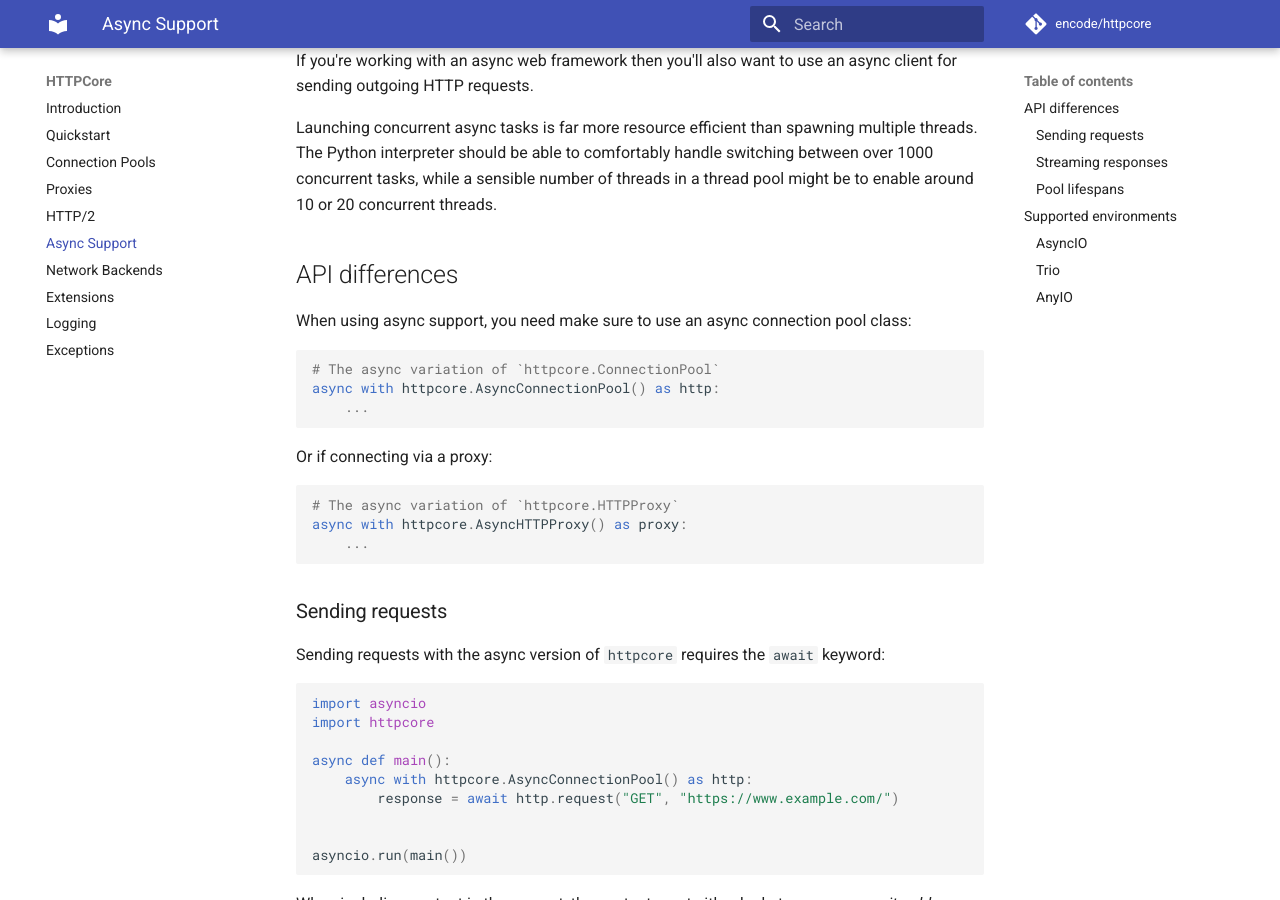
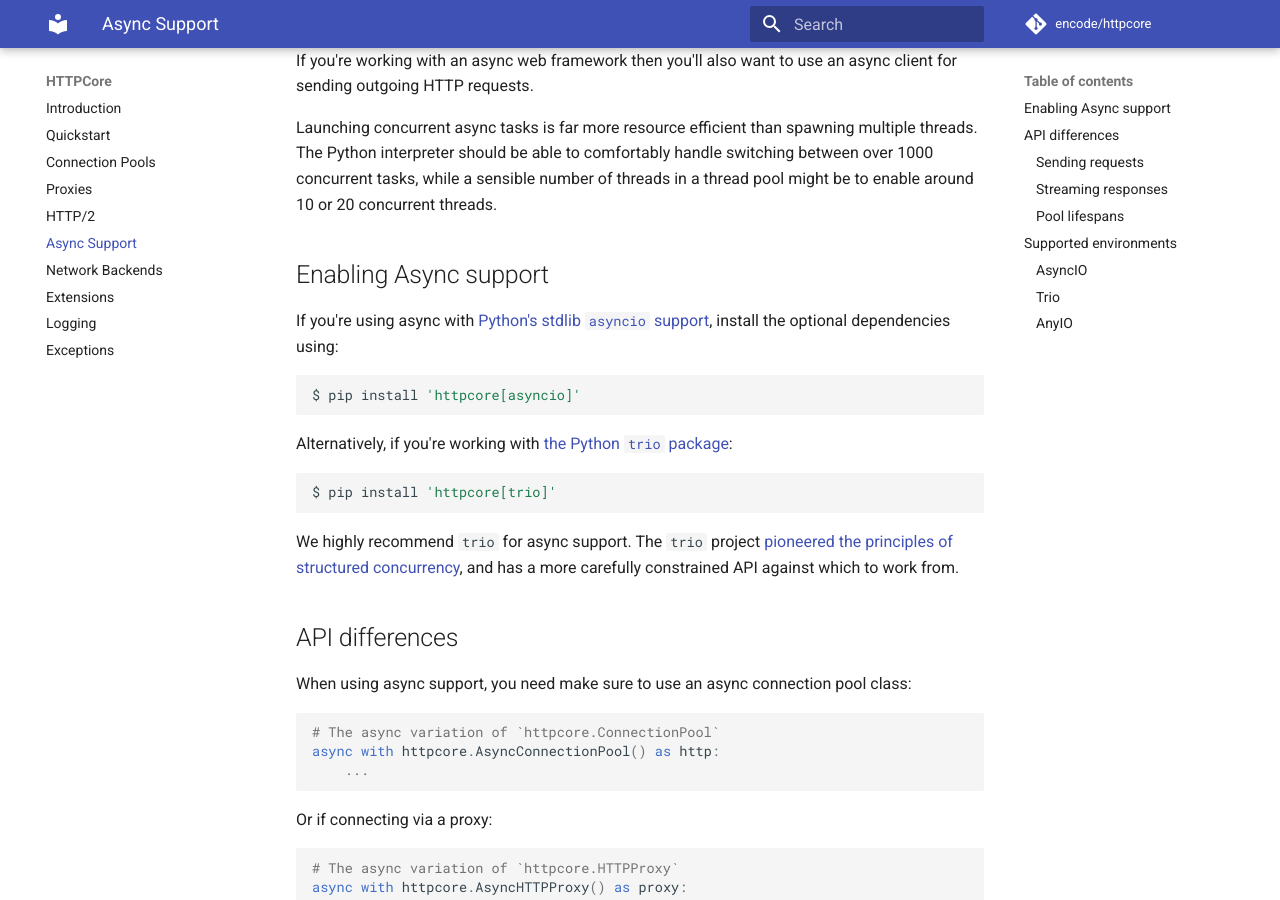
Before and after one commit to encode/httpcore, an MkDocs documentation site: the page built from docs/async.md, in a window 1280 px wide and 900 px high, scrolled down 292 px. Built offline with MkDocs 1.6.1 and Material for MkDocs 9.7.7, drawn with Linux system fonts in a browser that asks for light colours; comment, search, counter and statistics services are not loaded.

````diff
--- a/docs/async.md
+++ b/docs/async.md
@@ -7,6 +7,22 @@ Async is a concurrency model that is far more efficient than multi-threading, an
 If you're working with an async web framework then you'll also want to use an async client for sending outgoing HTTP requests.
 
 Launching concurrent async tasks is far more resource efficient than spawning multiple threads. The Python interpreter should be able to comfortably handle switching between over 1000 concurrent tasks, while a sensible number of threads in a thread pool might be to enable around 10 or 20 concurrent threads.
+
+## Enabling Async support
+
+If you're using async with [Python's stdlib `asyncio` support](https://docs.python.org/3/library/asyncio.html), install the optional dependencies using:
+
+```shell
+$ pip install 'httpcore[asyncio]'
+```
+
+Alternatively, if you're working with [the Python `trio` package](https://trio.readthedocs.io/en/stable/):
+
+```shell
+$ pip install 'httpcore[trio]'
+```
+
+We highly recommend `trio` for async support. The `trio` project [pioneered the principles of structured concurrency](https://en.wikipedia.org/wiki/Structured_concurrency), and has a more carefully constrained API against which to work from.
 
 ## API differences
 
--- a/httpcore/__init__.py
+++ b/httpcore/__init__.py
@@ -130,7 +130,7 @@ __all__ = [
     "WriteError",
 ]
 
-__version__ = "0.18.0"
+__version__ = "1.0.0"
 
 
 __locals = locals()
--- a/requirements.txt
+++ b/requirements.txt
@@ -1,7 +1,4 @@
--e .[http2,socks]
-
-# Optionals
-trio==0.21.0
+-e .[asyncio,trio,http2,socks]
 
 # Docs
 mkdocs==1.5.3
````
Also changed, not shown: other parts of requirements.txt (+0 -1 lines), CHANGELOG.md (+8 -1 lines), README.md (+28 -8 lines), docs/extensions.md (+2 -0 lines), docs/http2.md (+1 -1 lines), docs/proxies.md (+1 -1 lines), pyproject.toml (+6 -2 lines), 2 other files.
